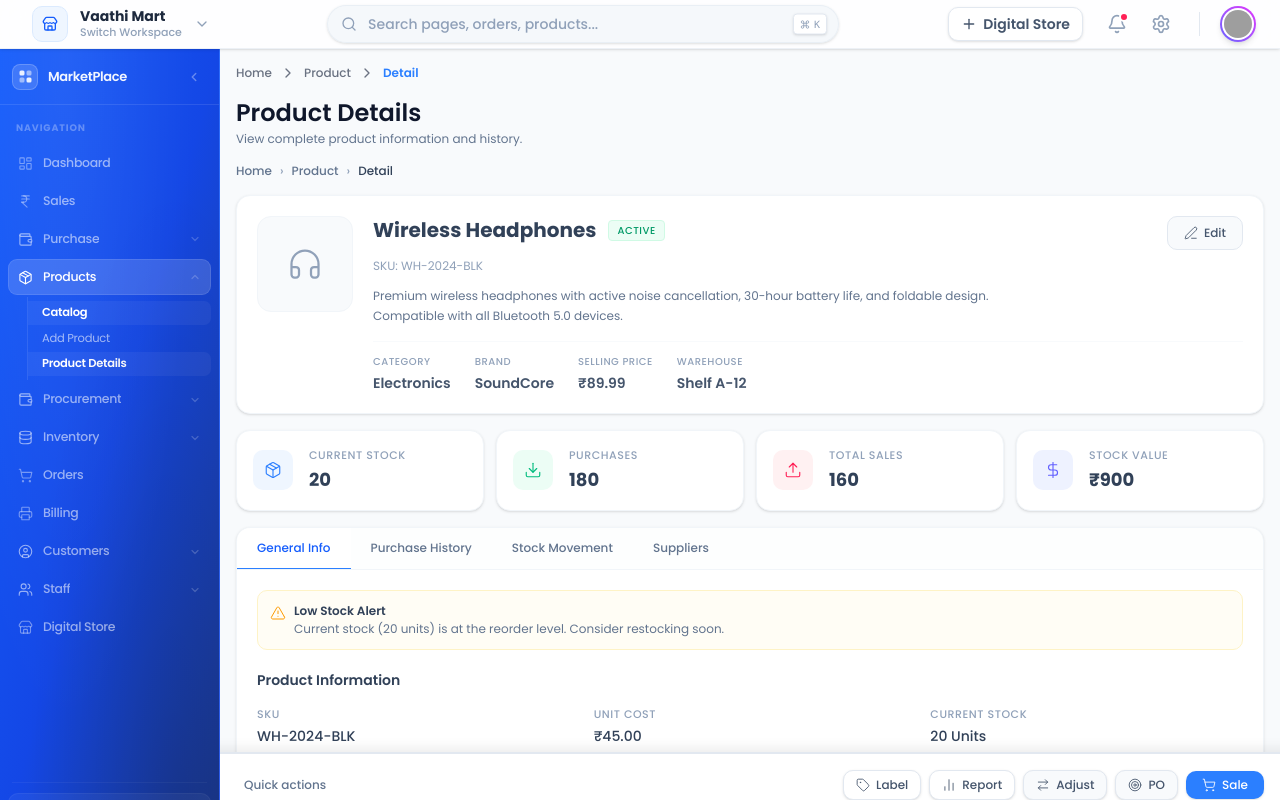
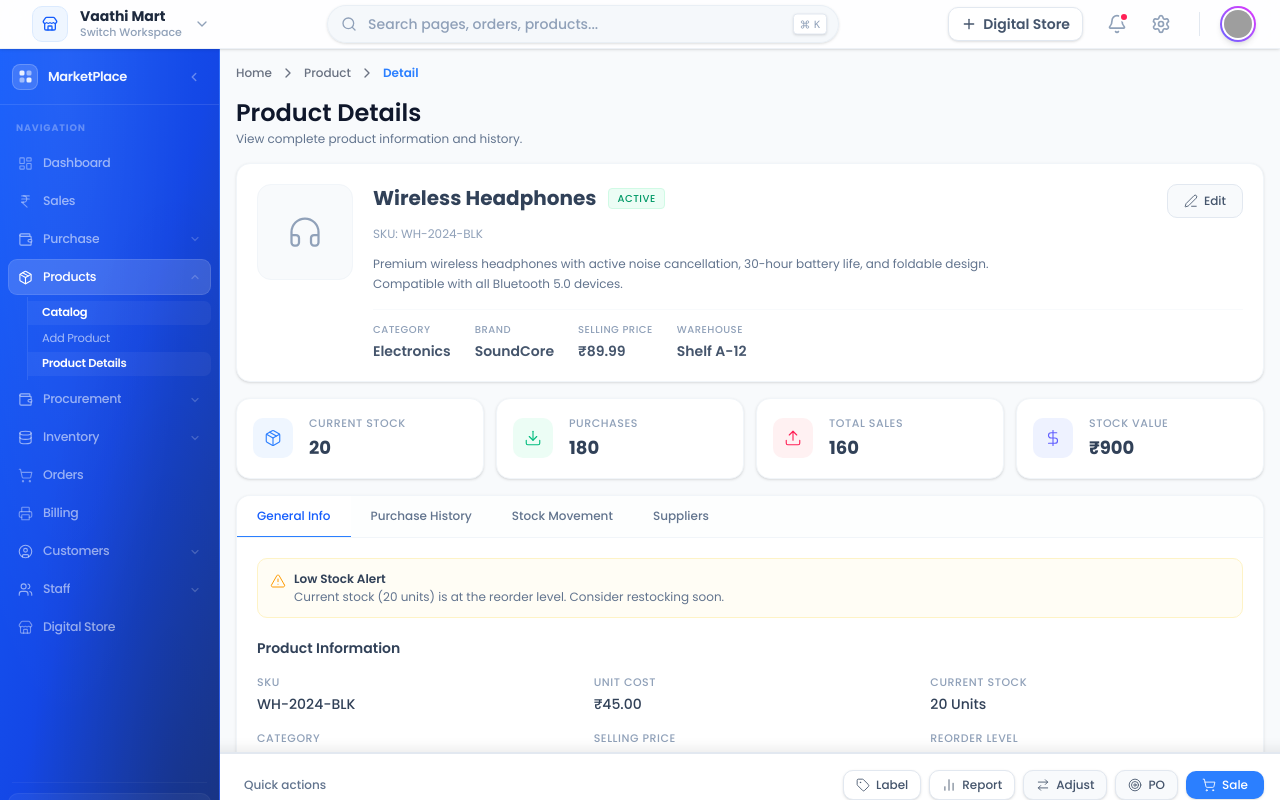
Before and after one commit to Dhanush-coder-ux/market-place, a React (Vite) app: page /product/detail in a window 1280 px wide. Built offline with nearby package versions, Linux system fonts and the light colour scheme; grey boxes are pictures that could not be loaded.

Commit message:
implemented the fixes

```diff
--- a/src/features/product/pages/ProductDetail.tsx
+++ b/src/features/product/pages/ProductDetail.tsx
@@ -218,15 +218,6 @@ const ProductDetail = () => {
     <div className="min-h-screen bg-slate-50 font-sans pb-20">
       <div className="space-y-4">
 
-        {/* ── Breadcrumb ── */}
-        <div className="flex items-center gap-2 text-xs text-slate-400 font-medium">
-          <a href="#" className="text-slate-500 hover:text-slate-700 transition-colors">Home</a>
-          <span>›</span>
-          <a href="#" className="text-slate-500 hover:text-slate-700 transition-colors">Product</a>
-          <span>›</span>
-          <span className="text-slate-700">Detail</span>
-        </div>
-
         {/* ── Product Header Card ── */}
         <div className="bg-white rounded-xl border border-slate-100 p-5 flex flex-col md:flex-row gap-5 shadow-sm">
           {/* Icon Container - Scaled down and muted */}
```
